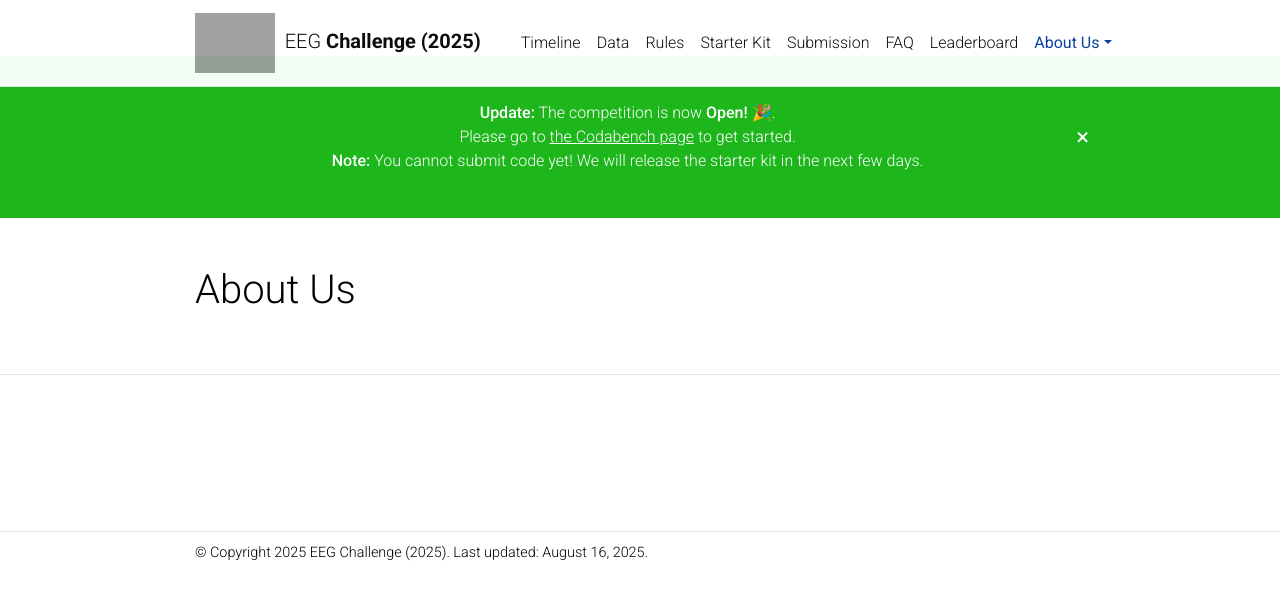
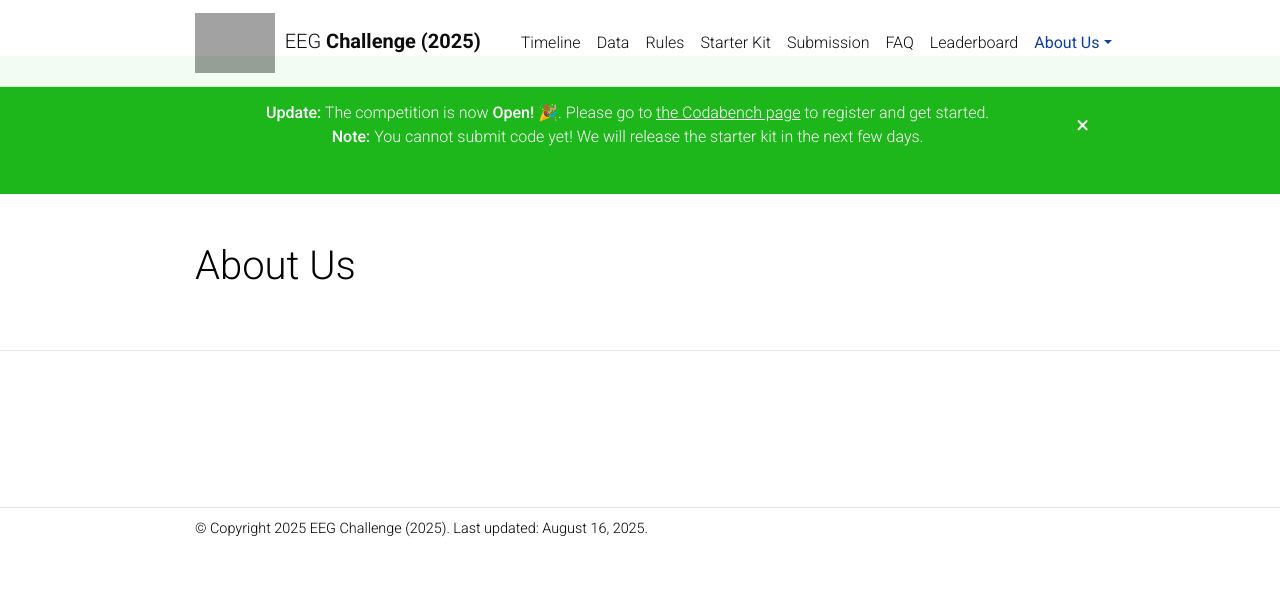
Before and after one commit to urgent-challenge/urgent2024, a Jekyll site: the page built from _pages/dropdown.md, in a window 1280 px wide. Shown: the top 600 px of the page. Built offline with Jekyll 4.4.1, drawn with Linux system fonts in a browser that asks for light colours; comment, search, counter and statistics services are not loaded; a style sheet for code colours, icons or effects is not loaded; grey boxes are pictures that could not be loaded.

```diff
--- a/_layouts/default.html
+++ b/_layouts/default.html
@@ -46,8 +46,8 @@
     <div class="banner__content">
       <div class="banner__text">
         <div style="text-align: center;">
-          <strong>Update:</strong> The competition is now <strong>Open! 🎉</strong>.<br>
-          Please go to <a href="https://www.codabench.org/competitions/9975/" style="text-decoration: underline;">the Codabench page</a> to get started.<br>
+          <strong>Update:</strong> The competition is now <strong>Open! 🎉</strong>.
+          Please go to <a href="https://www.codabench.org/competitions/9975/" style="text-decoration: underline;">the Codabench page</a> to register and get started.<br>
           <strong>Note:</strong> You cannot submit code yet! We will release the starter kit in the next few days.
         </div>
       </div>
```
